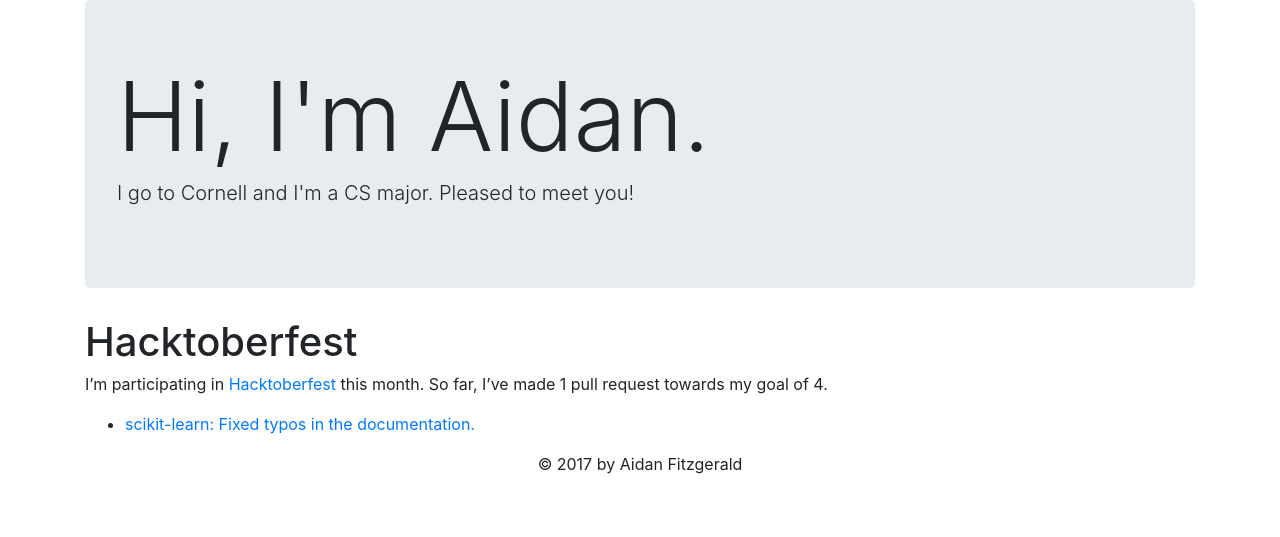
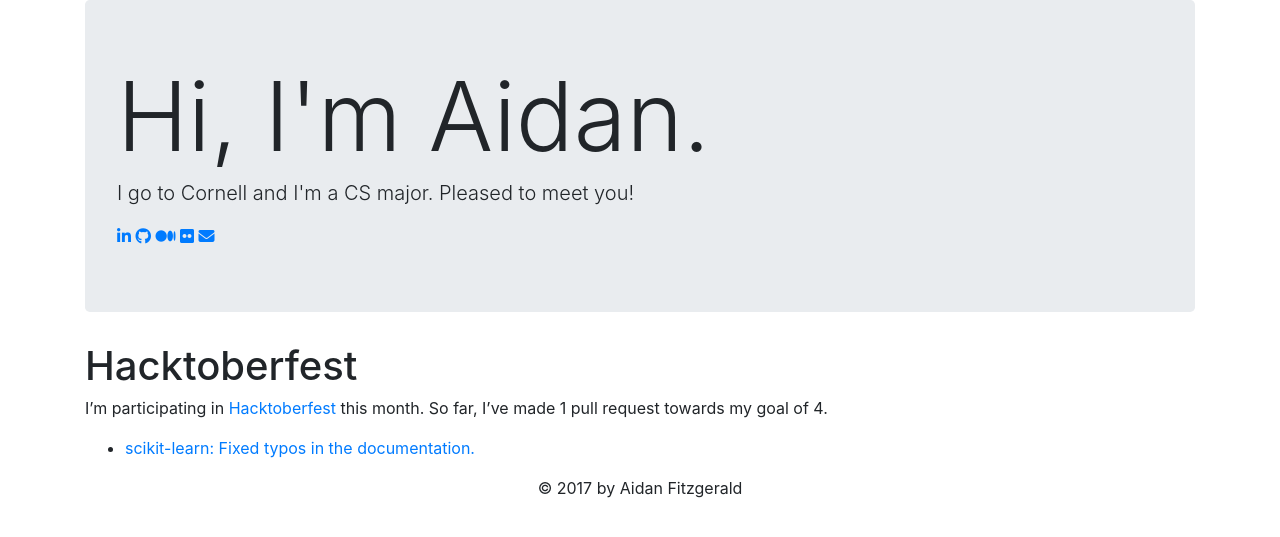
Before and after one commit to aidan-fitz/aidan-fitz.com, a Jekyll site: the page built from index.md, in a window 1280 px wide. Shown: the top 537 px of the page. Built offline with Jekyll 4.4.1, drawn with Linux system fonts in a browser that asks for light colours; nearby versions of some CDN libraries.

Commit message:
Make social links

```diff
--- a/index.md
+++ b/index.md
@@ -6,6 +6,14 @@ title: Home
 <div class="jumbotron">
   <h1 class="display-1">Hi, I'm Aidan.</h1>
   <p class="lead">I go to Cornell and I'm a CS major. Pleased to meet you!</p>
+
+  <section id="social">
+    <a href="https://www.linkedin.com/in/aidan-fitz" title="LinkedIn"><i class="fa fa-linkedin" aria-hidden="true"></i></a>
+    <a href="https://github.com/aidan-fitz" title="GitHub"><i class="fa fa-github" aria-hidden="true"></i></a>
+    <a href="https://medium.com/@fitzTheDreamer" title="Medium"><i class="fa fa-medium" aria-hidden="true"></i></a>
+    <a href="https://www.flickr.com/photos/itsaidanfitz/" title="Flickr"><i class="fa fa-flickr" aria-hidden="true"></i></a>
+    <a href="mailto:acf67@cornell.edu" title="Email Me"><i class="fa fa-envelope" aria-hidden="true"></i></a>
+  </section>
 </div>
 
 # Hacktoberfest
```
